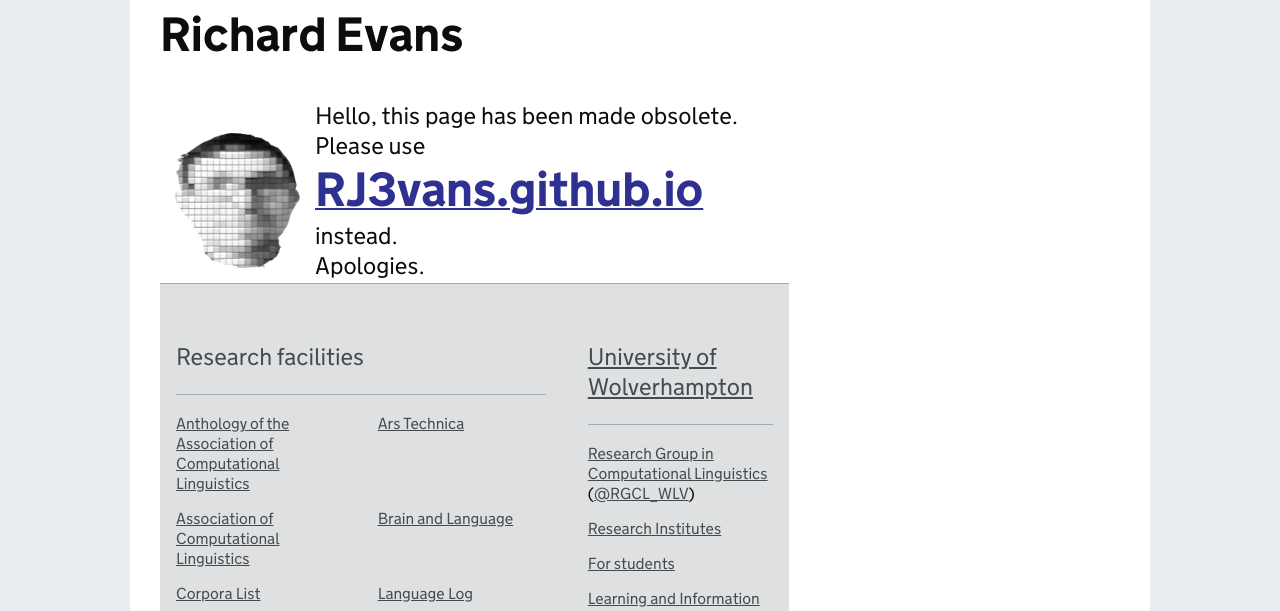
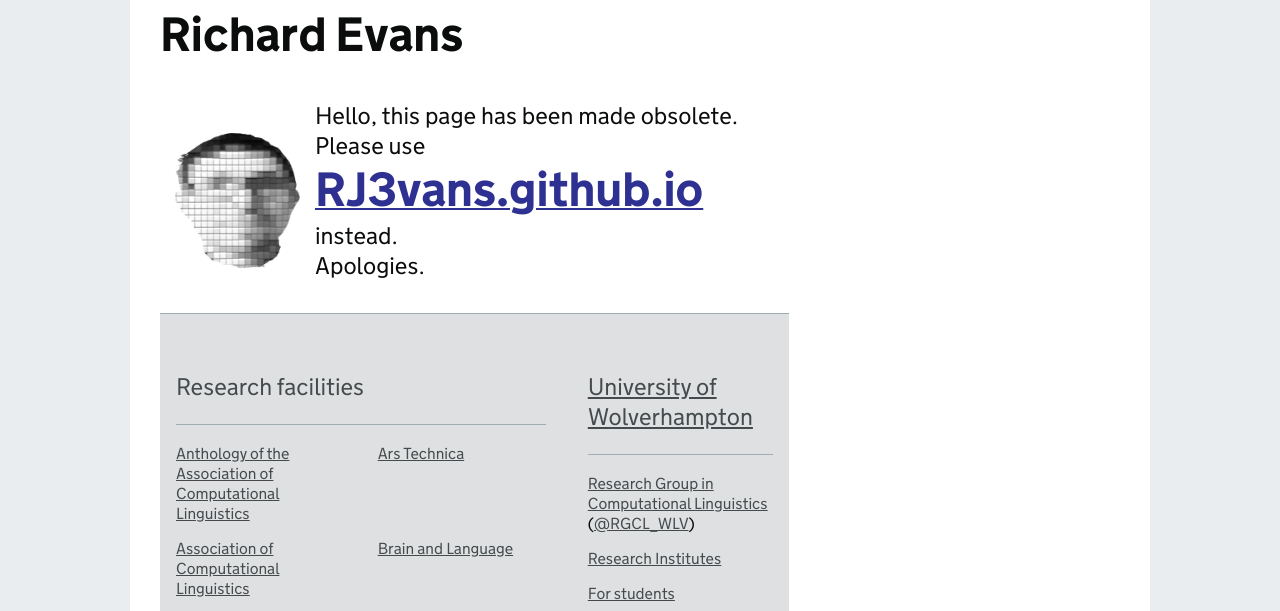
Before and after one commit to in6087/in6087.github.io, a plain HTML site: page index.html in a window 1280 px wide. Shown: the part 125-736 px from the top of the page. Drawn offline with Linux system fonts and the light colour scheme.

Commit message:
Update index.html

```diff
--- a/index.html
+++ b/index.html
@@ -153,7 +153,9 @@ GOVUK.Analytics.Format = "browse";</script><script type="text/javascript">
     Apologies.
   </p>
 
-
+<p>
+	&nbsp;
+	    </p>
 
     <footer class="group js-footer" id="footer" role="contentinfo"><div class="footer-wrapper">
         <nav class="footer-categories"><div class="footer-explore">
```
